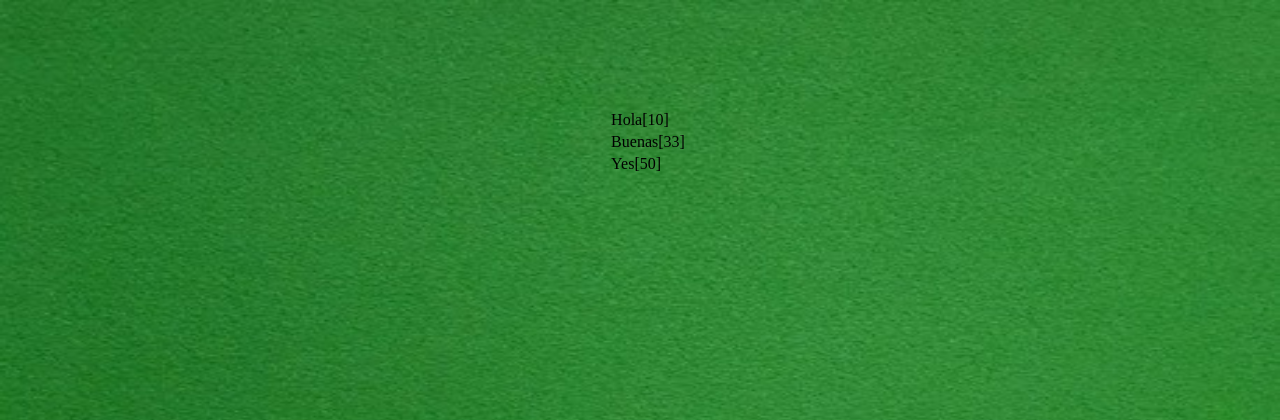
After one commit to EricPerLuq/Memory_2.0, a PHP site: page /Ranking.php in a window 1280 px wide. The commit adds this page. Shown: the top 420 px of the page. Run offline with PHP 8.4, Linux system fonts and the light colour scheme.

Commit message:
espc17, prueba espc18

```diff
--- a/HallOfFame.txt
+++ b/HallOfFame.txt
@@ -1 +1,3 @@
-Eric[2][0]
+Hola[10]
+Buenas[33]
+Yes[50]
--- a/Juego.php
+++ b/Juego.php
@@ -41,6 +41,7 @@ $imagenCorrecta=false;
 $contadoresCartas=[];
 $contadorCartas=-1;
 $idCarta=0;
+
 foreach (glob("imgs/Cartas/*.png") as $Imagen) {
 	array_push($contadoresCartas, 0);
 	$contadorCartas+=1;
@@ -64,6 +65,7 @@ while ($nivel<2) {
 	$nivel=$nivel+1;
 	}
 
+
 ?>
 	</table>
 
--- /dev/null
+++ b/Ranking.php
@@ -0,0 +1,43 @@
+<!DOCTYPE html>
+<html>
+<head>
+	<title>Ranking</title>
+</head>
+<body>
+	<style type="text/css">
+	body{
+			align-content: center;
+			background-image: url("./imgs/fondo-bienvenida.jpg");
+			background-repeat: no-repeat;
+			background-size: 100% 100%;
+			background-attachment: fixed;
+			width: 100%;
+			height: length;
+			display: flex;
+			padding-top: 100px;
+		}
+		table{
+			margin:auto;
+
+		}
+		tr{
+			border-color: solid black;
+		}
+		td{
+			border-color: solid black;
+
+		}
+		</style>
+		<table>
+		<tr>
+		<?php
+		$archivo = fopen("HallOfFame.txt", "r");
+ 		while (!feof($archivo)) {
+ 			$linea = fgets($archivo);
+    		echo "<td>".$linea."</td>"."</tr>";
+			}
+			fclose($archivo);
+		?>
+		</table>
+</body>
+</html>
--- a/index.html
+++ b/index.php
@@ -69,6 +69,7 @@
 				<form action="Juego.php">
 			        <input type="submit" value="JUGAR"  onclick="Jugar()"/>
 				</form>
+				<a href="Ranking.php">RANKING</a>
 			</td>
 		</tr>
 	</table>
```
Also changed, not shown: Ganar.php (+34 -16 lines).
